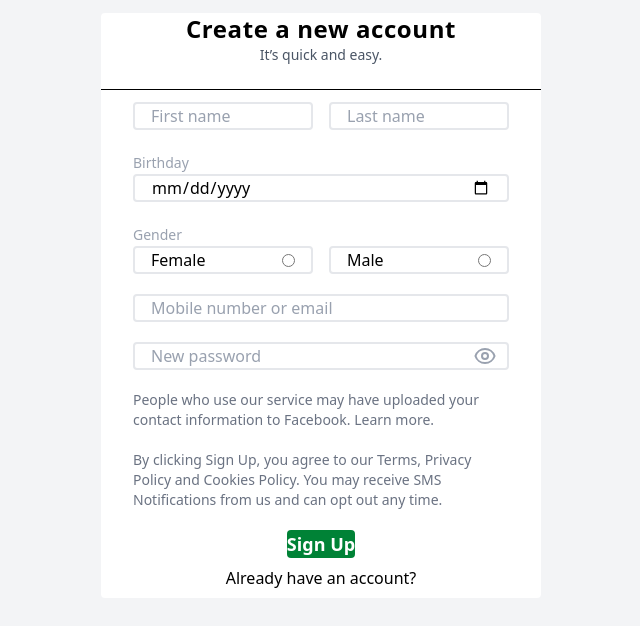
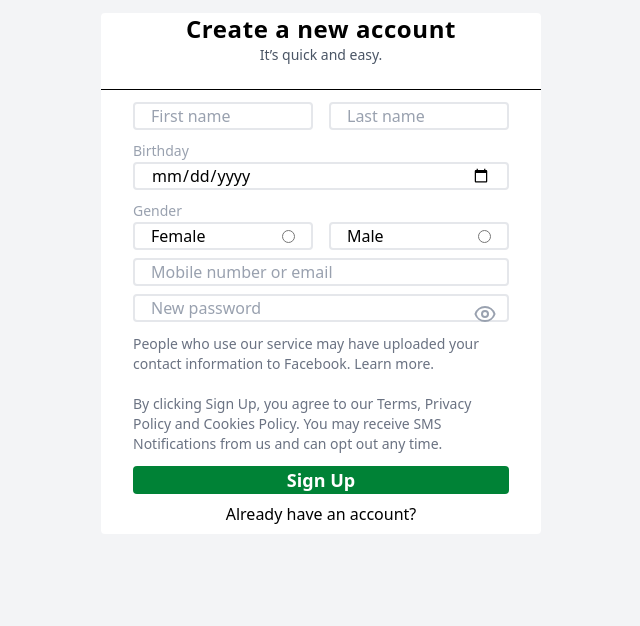
Before and after one commit to A357i/loopspace, a plain HTML site: page coding-projects/facebook-clone/register.html in a window 1280 px wide. Shown: the part 102-728 px from the top of the page, without its empty margins (319-959 px from the left). Drawn offline with Linux system fonts and the light colour scheme.

Commit message:
Add files via upload

```diff
--- a/coding-projects/facebook-clone/register.html
+++ b/coding-projects/facebook-clone/register.html
@@ -30,9 +30,9 @@
 
                 <div class="px-8">
                     <!-- Form -->
-                    <form class="space-y-5" @submit.prevent="handleSubmit">
+                    <form class="" @submit.prevent="handleSubmit">
 
-                        <div class="grid grid-cols-2 gap-4">
+                        <div class="grid grid-cols-2 gap-4 mb-2">
                             <input type="text" x-model="form.firstName" placeholder="First name" class="w-full px-4 p-2 text-md border border-2 border-gray-200 rounded focus:outline-black focus:border-gray-900 placeholder-gray-400" />
                             <input type="text" x-model="form.lastName" placeholder="Last name" class="w-full px-4 p-2 text-md border border-2 border-gray-200 rounded focus:outline-black focus:border-black placeholder-gray-400" />
                         </div>
@@ -43,11 +43,11 @@
                             x-model="form.dob"
                             x-ref="dobInput"
                             placeholder="Birthday* (DD/MM/YYYY)"
-                            class="w-full px-4 p-2 text-md border border-2 border-gray-200 rounded focus:outline-black focus:border-rose-500 placeholder-gray-400"
+                            class="w-full px-4 p-2 text-md border border-2 border-gray-200 rounded focus:outline-black focus:border-rose-500 placeholder-gray-400 mb-2"
                         />
 
                         <label class="text-gray-400 text-sm">Gender</label>
-                        <div class="flex flex-row items-center justify-center gap-4">
+                        <div class="flex flex-row items-center justify-center gap-4 mb-2">
                                 <label class="border border-2 border-gray-200 px-4 p-2 rounded cursor-pointer flex justify-between items-center gap-2 w-full">
                                     Female<input type="radio" name="gender" id="" class="">
                                 </label>
@@ -58,7 +58,7 @@
                         </div>
 
                         <div>
-                            <input type="text" x-model="form.email" placeholder="Mobile number or email" class="w-full px-4 p-2 text-md border border-2 border-gray-200 rounded focus:outline-black focus:border-rose-500 placeholder-gray-400" />
+                            <input type="text" x-model="form.email" placeholder="Mobile number or email" class="w-full px-4 p-2 text-md border border-2 border-gray-200 rounded focus:outline-black focus:border-rose-500 placeholder-gray-400 mb-2" />
                         </div>
 
                         <div class="relative">
@@ -66,7 +66,7 @@
                                 :type="showPwd ? 'text' : 'password'"
                                 x-model="form.password"
                                 placeholder="New password"
-                                class="w-full px-4 p-2 text-md border border-2 border-gray-200 rounded focus:outline-black focus:border-rose-500 placeholder-gray-400"
+                                class="w-full px-4 p-2 text-md border border-2 border-gray-200 rounded focus:outline-black focus:border-rose-500 placeholder-gray-400 mb-3"
                             />
                             <button type="button" @click="showPwd = !showPwd" class="absolute right-3 top-1/2 -translate-y-1/2">
                                 <svg class="w-6 h-6 text-gray-400" fill="none" stroke="currentColor" viewBox="0 0 24 24">
@@ -78,7 +78,7 @@
 
 
 
-                        <label class="flex items-start">
+                        <label class="flex items-start mb-3">
                             <p class="text-gray-500 text-sm">
                                 People who use our service may have uploaded your contact information to Facebook.
                                 <a href="https://www.facebook.com/help/637205020878504"><span class="hover:border-dotted text-blue-500">Learn more.</span></a><br><br>
@@ -87,18 +87,16 @@
                             </p>
                         </label>
 
-                        <div class="flex flex-col  items-center justify-center">
-                            <button type="submit" class="w-[500px] bg-green-700 text-white p-2 rounded text-lg hover:text-gray-200 transition-colors font-bold cursor-pointer mb-2" :disabled="isLoading">
+                        <div class="flex justify-center">
+                            <button type="submit" class="w-full bg-green-700 text-white p-2 rounded text-lg hover:text-gray-200 transition-colors font-bold cursor-pointer mb-2" :disabled="isLoading">
                             Sign Up
                             </button>
-
-                            <a href="index.html" class="mb-2">Already have an account?</a>
                         </div>
+                            <a href="index.html" class="mb-2 flex justify-center items-center">Already have an account?</a>
                     </form>
                 </div>
             </div>
         </div>
-
     </div>
 </body>
 </html>
```
